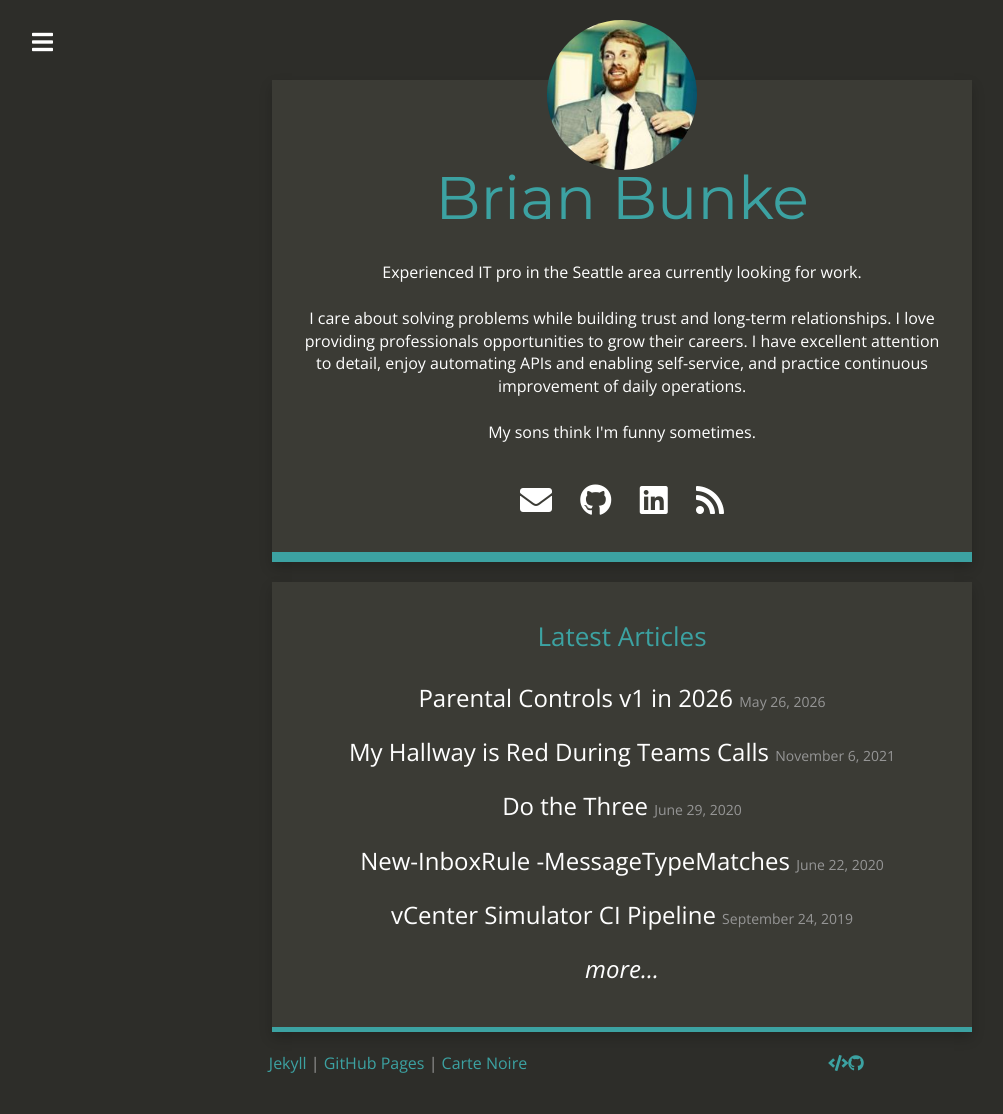
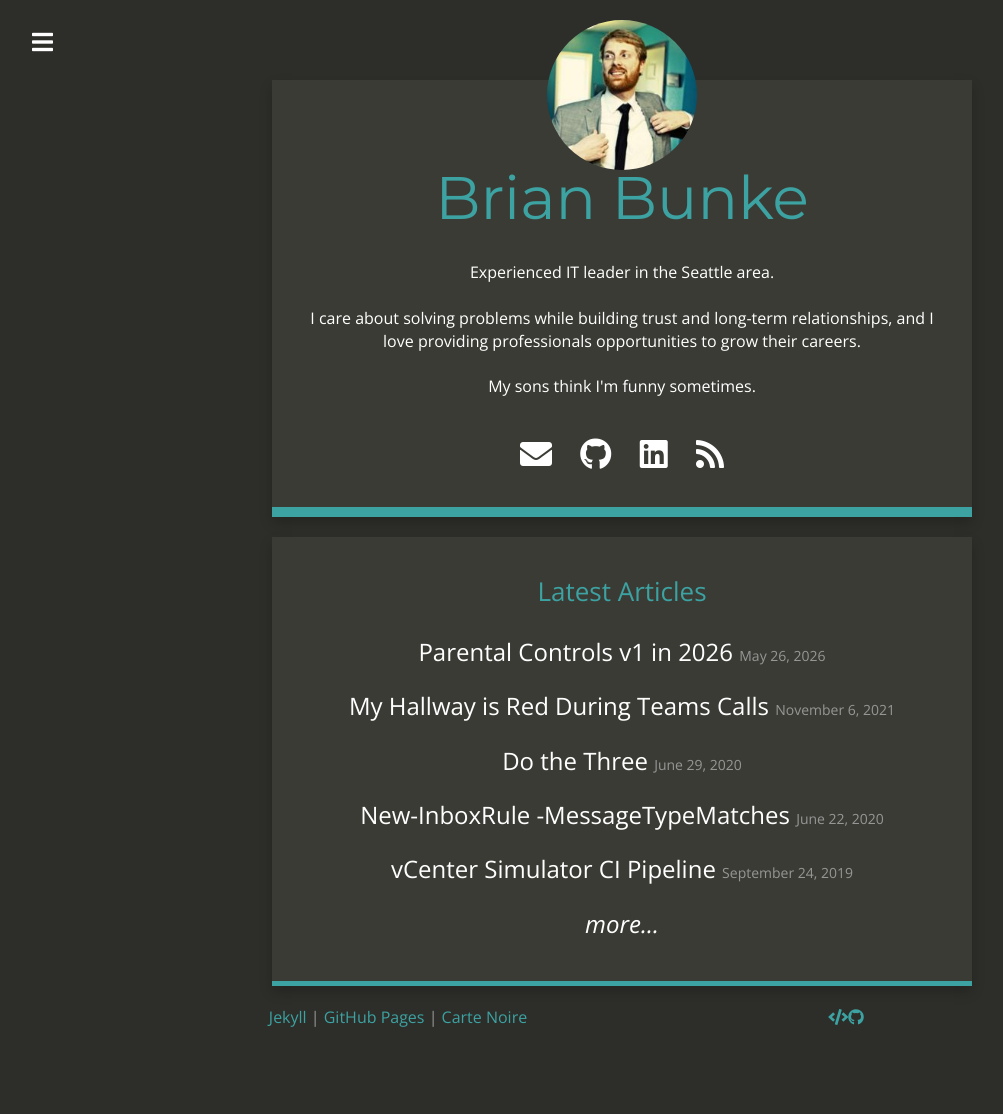
Before and after one commit to brianbunke/brianbunke.github.io, a Jekyll site: the page built from index.html, in a window 1280 px wide. Shown: the whole page, without its empty margins (18-1021 px from the left). Built offline with Jekyll 4.4.1, drawn with Linux system fonts in a browser that asks for light colours; nearby versions of some CDN libraries; after the commit the page ends 1069 px from its top, so only the background shows below that.

Commit message:
Update about me

```diff
--- a/_config.yml
+++ b/_config.yml
@@ -4,9 +4,9 @@ email: me@brianbunke.com
 description: "...And You Will Know Me by the Trail of Documentation"
 baseurl: ""
 url: "https://brianbunke.github.io"
-title_description: "Experienced IT pro in the Seattle area currently looking for work.
+title_description: "Experienced IT leader in the Seattle area.
 <br><br>
-I care about solving problems while building trust and long-term relationships. I love providing professionals opportunities to grow their careers. I have excellent attention to detail, enjoy automating APIs and enabling self-service, and practice continuous improvement of daily operations.
+I care about solving problems while building trust and long-term relationships, and I love providing professionals opportunities to grow their careers.
 <br><br>
 My sons think I'm funny sometimes."
 title_image: "/images/brian.jpg"
```
